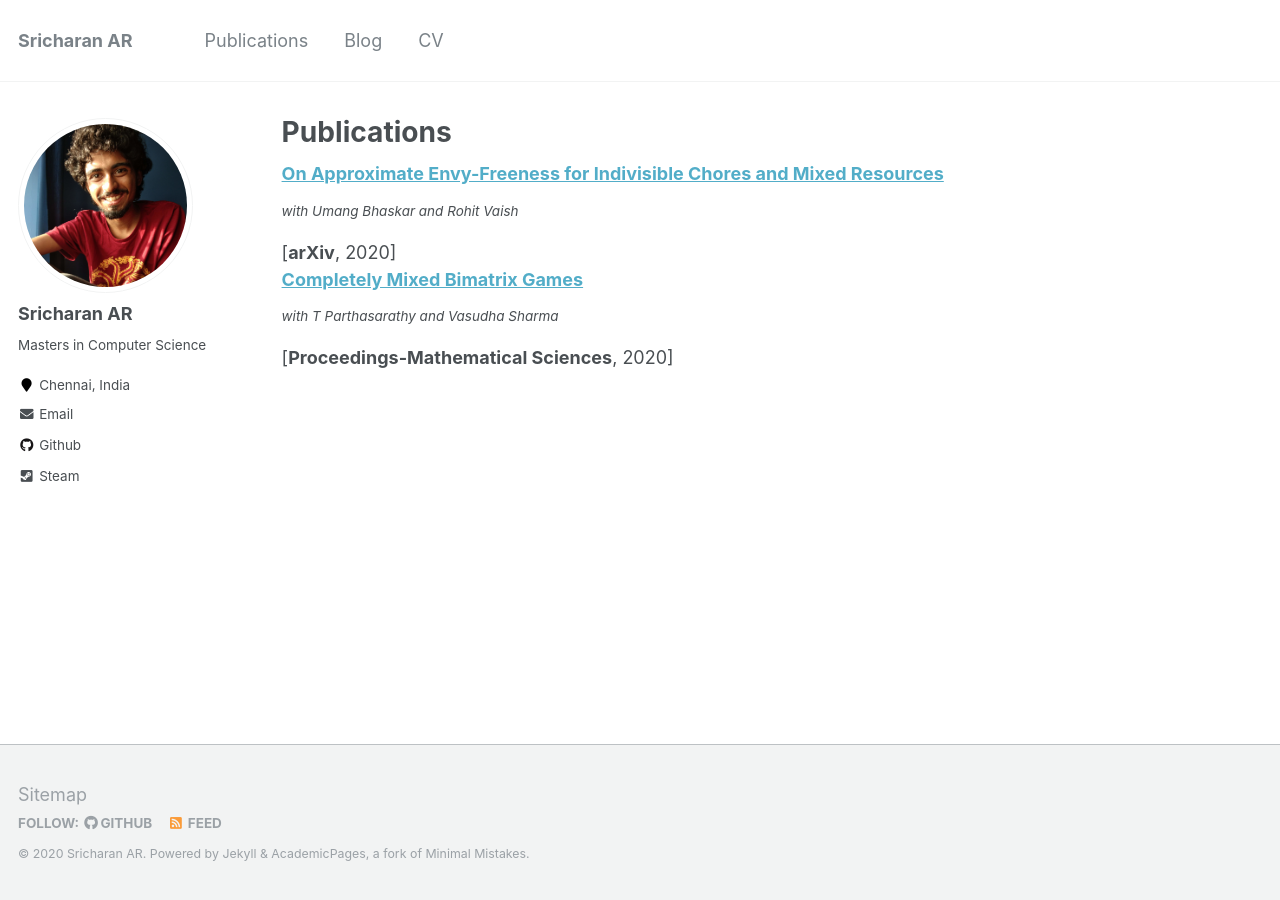
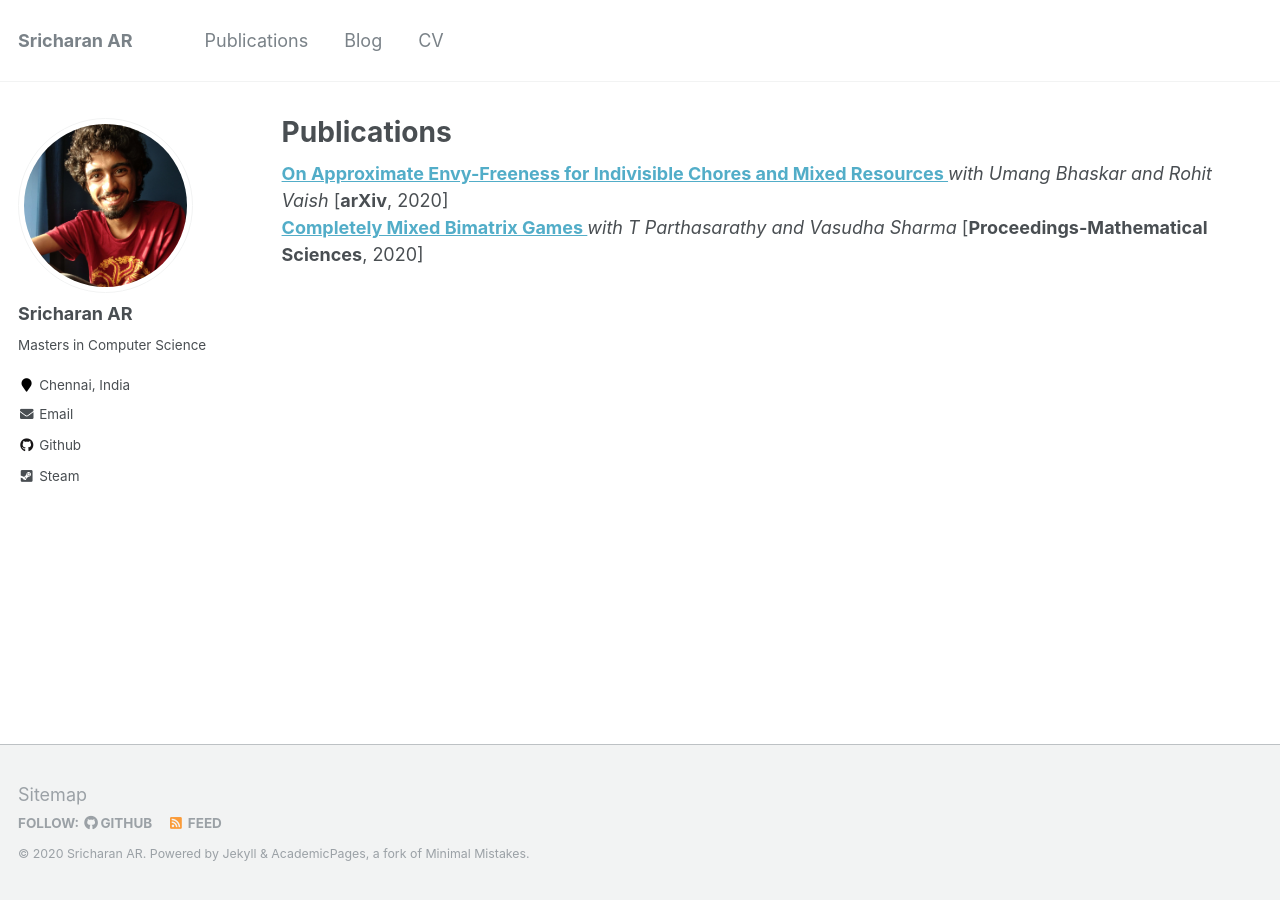
Before and after one commit to SriAR/sriar.github.io, a Jekyll site: the page built from _pages/publications.md, in a window 1280 px wide. Built offline with Jekyll 4.4.1, drawn with Linux system fonts in a browser that asks for light colours.

Commit message:
trying out pub styles

```diff
--- a/_includes/publications.html
+++ b/_includes/publications.html
@@ -16,6 +16,6 @@
   <article class="archive__item" itemscope itemtype="http://schema.org/CreativeWork">
     <b class="archive__item-title" itemprop="headline">
     <a href="{{ post.paperurl }}" rel="permalink">{{ title }}</a></b>
-    <i class="archive__item-excerpt" itemprop="description">{{ post.excerpt | markdownify }}</i> [<b>{{ post.venue }}</b>, {{ post.date | default: "1900-01-01" | date: "%Y" }}]
+    <i>{{ post.excerpt}}</i> [<b>{{ post.venue }}</b>, {{ post.date | default: "1900-01-01" | date: "%Y" }}]<br>
   </article>
 </div>
```
